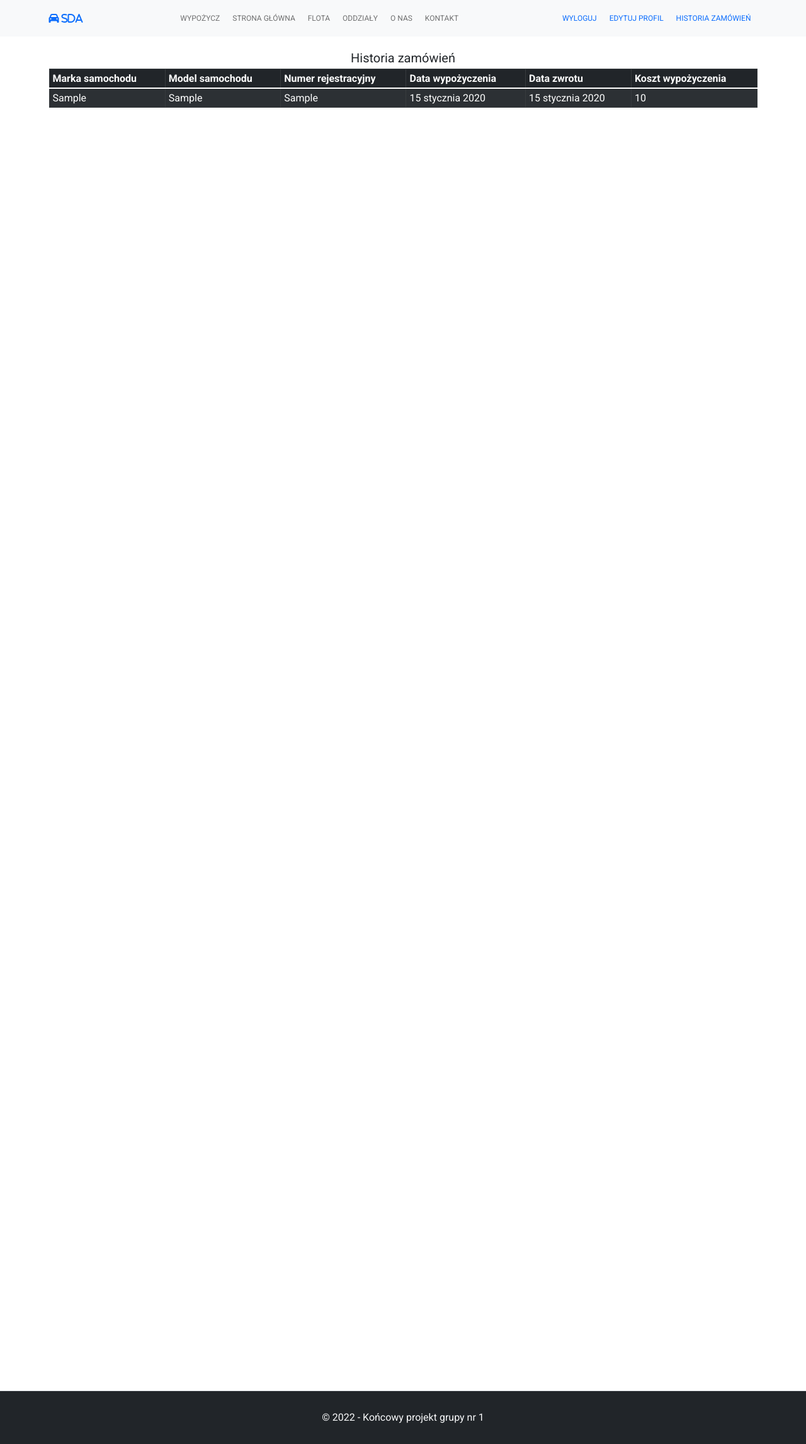
After one commit to sda-project-group/car-rent, a Django app: page /carrent/order-history/ in a window 1280 px wide. The commit adds this page. Shown: the whole page at 63% size. Run offline with Django 4.2, Linux system fonts and the light colour scheme; a user stored in the database is signed in; tables that the repository leaves empty hold one stand-in row (values such as "Sample post"); some libraries are stand-ins or nearby versions.

Commit message:
History order for user

```diff
--- a/carrent/carrent/settings.py
+++ b/carrent/carrent/settings.py
@@ -107,7 +107,7 @@ AUTH_USER_MODEL = 'carrentapp.UserCustom'
 # Internationalization
 # https://docs.djangoproject.com/en/4.0/topics/i18n/
 
-LANGUAGE_CODE = 'en-us'
+LANGUAGE_CODE = 'pl-pl'
 
 TIME_ZONE = 'Europe/Warsaw'
 
--- a/carrent/carrentapp/forms.py
+++ b/carrent/carrentapp/forms.py
@@ -60,11 +60,10 @@ class LoginForm(AuthenticationForm):
                                                                  'id': 'password',
                                                                  'name': 'password',
                                                                  }))
-    remember_me = forms.BooleanField(required=False)
 
     class Meta:
         model = User
-        fields = ['username', 'password', 'remember_me']
+        fields = ['username', 'password']
 
 
 class RegistrationForm(UserCreationForm):
--- a/carrent/carrentapp/templates/carrentapp/base.html
+++ b/carrent/carrentapp/templates/carrentapp/base.html
@@ -16,26 +16,6 @@
 </head>
 <body>
 <div id="header">
-<!--    <nav class="navbar sticky-top navbar-light bg-#aaaaaa">-->
-<!--      <div class="container-sm">-->
-<!--        <a class="navbar-brand" href="#">Strona główna</a>-->
-<!--        <a class="btn btn-primary" data-bs-toggle="collapse" href="#collapseExample" role="button" aria-expanded="false" aria-controls="collapseExample">-->
-<!--            Oferta</a>-->
-<!--        <a class="btn btn-primary" data-bs-toggle="collapse" href="#collapseExample" role="button" aria-expanded="false" aria-controls="collapseExample">-->
-<!--            Wynajem</a>-->
-<!--        <a href="{% url 'car_list' %}" class="btn btn-primary" role="button">Flota </a>-->
-<!--        <a class="btn btn-primary" data-bs-toggle="collapse" href="#collapseExample" role="button" aria-expanded="false" aria-controls="collapseExample">-->
-<!--            O nas</a>-->
-<!--        <a class="btn btn-primary" data-bs-toggle="collapse" href="#collapseExample" role="button" aria-expanded="false" aria-controls="collapseExample">-->
-<!--            Kontakt</a>-->
-<!--          {% if request.user.is_authenticated %}-->
-<!--            <a href="{% url 'logout' %}" class="btn btn-primary">Wyloguj</a>-->
-<!--            <a href="{% url 'user-profile' %}" class="btn btn-primary">Edytuj profil</a>-->
-<!--          {% else %}-->
-<!--            <a href="{% url 'login' %}" class="btn btn-primary">Zaloguj</a>-->
-<!--          {% endif %}-->
-<!--        </div>-->
-<!--    </nav>-->
 
         <nav class="navbar navbar-expand-lg navbar-light bg-light py-4 fixed-top">
         <div class="container">
@@ -46,7 +26,7 @@
           <div class="collapse navbar-collapse" id="navbarNavAltMarkup">
             <div class="navbar-nav ms-auto me-auto">
                 {% if request.user.is_authenticated %}
-                 <a class="nav-link px-lg-3" href="#wyszukiwanie">Wypożycz</a>
+                 <a class="nav-link px-lg-3" href="{% url 'car_list' %}">Wypożycz</a>
                 {% else %}
                 <a class="nav-link px-lg-3" href="{% url 'login' %}">Wypożycz</a>
                 {% endif %}
@@ -60,6 +40,7 @@
                 {% if request.user.is_authenticated %}
                  <a class="nav-link" href="{% url 'logout' %}">Wyloguj</a>
                  <a class="nav-link" href="{% url 'user-profile' %}">Edytuj profil</a>
+                <a class="nav-link" href="{% url 'order_history' %}">Historia zamówień</a>
                 {% else %}
             <a class="navbar-brand" href="{% url 'login' %}"><i class="bi bi-people-fill orange-color"></i></a>
                 {% endif %}
@@ -105,9 +86,7 @@
   <footer class="bg-dark text-light border-top">
     <p class="text-center mb-0 py-5">&copy; 2022 - Końcowy projekt grupy nr 1</p>
   </footer>
-<!-- <div id="footer"> -->
-<!-- (c) 2022 - Końcowy projekt grupy nr 1 -->
-<!-- </div> -->
+
 
 
     <!-- jQuery first, then Popper.js, then Bootstrap JS -->
--- a/carrent/carrentapp/templates/carrentapp/car_detail.html
+++ b/carrent/carrentapp/templates/carrentapp/car_detail.html
@@ -44,6 +44,8 @@ table, th, td {
 
     </table>
     <a id="orderbutton" href="{% url 'order' car.id %}" class="btn btn-primary">Rezerwuj</a>
+
 </div>
-
+<div style="height:100vh"></div>
+</div>
 {% endblock %}
--- a/carrent/carrentapp/templates/carrentapp/car_list.html
+++ b/carrent/carrentapp/templates/carrentapp/car_list.html
@@ -29,4 +29,6 @@
     </div>
     {% endfor %}
 
+<div style="height:150vh"></div>
+</div>
 {% endblock %}
--- a/carrent/carrentapp/templates/carrentapp/contact.html
+++ b/carrent/carrentapp/templates/carrentapp/contact.html
@@ -1,8 +1,9 @@
 {% extends 'carrentapp/base.html' %}
 
 {% block section_one %}
+<div style="height:25vh"></div>
+
     <section id="contact" class="contact bg-dark text-light py-5">
-
           <div class="col-lg-12 mt-4 m-lg-0 contact-info">
             <h3>Adres:</h3>
             <p class="orange-color">SDA Wypożyczalnia</p>
@@ -14,6 +15,6 @@
       </div>
     </section>
 
-<div style="height:200vh"></div>
+<div style="height:100vh"></div>
 </div>
 {% endblock %}
--- a/carrent/carrentapp/templates/carrentapp/logout.html
+++ b/carrent/carrentapp/templates/carrentapp/logout.html
@@ -1,6 +1,7 @@
 {% extends 'carrentapp/base.html' %}
 {% block title %}Wyloguj{% endblock title %}
 {% block section_one %}
+
     <div class="row justify-content-center">
         <div class="card" style="width: 18rem;">
         <div class="card-body">
@@ -9,6 +10,10 @@
         </div>
     </div>
  </div>
+
+
+
+
 <div style="height:200vh"></div>
 </div>
 {% endblock %}
--- /dev/null
+++ b/carrent/carrentapp/templates/carrentapp/order_history.html
@@ -0,0 +1,60 @@
+{% extends 'carrentapp/base.html' %}
+
+{% block section_one %}
+
+<div class="container h-100 d-flex flex-column align-items-center text-dark text-center">
+  <h2>Historia zamówień</h2>
+<table class="table table-responsive table-bordered table-hover table-striped table-dark">
+    <thead>
+    <tr>
+      <th scope="col">Marka samochodu</th>
+      <th scope="col">Model samochodu</th>
+      <th scope="col">Numer rejestracyjny</th>
+      <th scope="col">Data wypożyczenia</th>
+      <th scope="col">Data zwrotu</th>
+      <th scope="col">Koszt wypożyczenia</th>
+    </tr>
+    </thead>
+    <body>
+
+        {%  for order in order_actual  %}
+       <tr class="table-success">
+         <td> {{ order.car_brand }}  </td>
+         <td> {{ order.car_model }}  </td>
+         <td> {{ order.car_plate_nr }}  </td>
+         <td> {{ order.start_date }}  </td>
+         <td> {{ order.return_date }}  </td>
+         <td> {{ order.rent_cost }}  </td>
+       </tr>
+        {% endfor %}
+
+        {%  for order in order_old  %}
+       <tr>
+         <td> {{ order.car_brand }}  </td>
+         <td> {{ order.car_model }}  </td>
+         <td> {{ order.car_plate_nr }}  </td>
+         <td> {{ order.start_date }}  </td>
+         <td> {{ order.return_date }}  </td>
+         <td> {{ order.rent_cost }}  </td>
+       </tr>
+    {% endfor %}
+
+        {%  for order in order_future  %}
+       <tr>
+         <td> {{ order.car_brand }}  </td>
+         <td> {{ order.car_model }}  </td>
+         <td> {{ order.car_plate_nr }}  </td>
+         <td> {{ order.start_date }}  </td>
+         <td> {{ order.return_date }}  </td>
+         <td> {{ order.rent_cost }}  </td>
+       </tr>
+    {% endfor %}
+
+    </body>
+
+</table>
+</div>
+
+<div style="height:150vh"></div>
+</div>
+{% endblock %}
--- a/carrent/carrentapp/templates/carrentapp/password_change.html
+++ b/carrent/carrentapp/templates/carrentapp/password_change.html
@@ -72,6 +72,6 @@
             </div>
         </div>
     </div>
-<div style="height:200vh"></div>
+<div style="height:100vh"></div>
 </div>
 {% endblock %}
--- a/carrent/carrentapp/urls.py
+++ b/carrent/carrentapp/urls.py
@@ -8,6 +8,7 @@ from .forms import LoginForm
 from .views import CustomLoginView, RegisterView, profile_view, ChangePasswordView, base_test_view, CreateOrderView, \
     OrderConfirmView
 from .models import Car
+from . import views
 
 urlpatterns = [
     path('base-test/', base_test_view, name='zalogowany'),
@@ -24,5 +25,6 @@ urlpatterns = [
     path('aboutus', TemplateView.as_view(template_name='carrentapp/about.html'), name='about'),
     path('order/<int:pk>/', CreateOrderView.as_view(), name='order'),
     path('order-confirm/<int:pk>/', OrderConfirmView.as_view(), name='order_confirm'),
+    path('order-history/', views.order_history_view, name='order_history')
 ]
 urlpatterns += static(settings.MEDIA_URL, document_root=settings.MEDIA_ROOT)
--- a/carrent/carrentapp/views.py
+++ b/carrent/carrentapp/views.py
@@ -7,6 +7,8 @@ from django.shortcuts import render, redirect
 from django.urls import reverse_lazy, reverse
 from django.views import View
 from django.views.generic import CreateView, DeleteView
+import datetime
+
 
 from .forms import LoginForm, RegistrationForm, UpdateUserForm
 from .models import BasePrice, Car, Order
@@ -20,16 +22,7 @@ class CustomLoginView(LoginView):
     form_class = LoginForm
 
     def get_success_url(self):
-        #tu musimy wpisać, gdzie chcemy być przekierowani po zalogowaniu - tymczasowo strona główna
-        return reverse('zalogowany')
-
-    def form_valid(self, form):
-        remember_me = form.cleaned_data.get('remember_me')
-
-        if not remember_me:
-            self.request.session.set_expiry(0)
-            self.request.session.modified = True
-        return super(CustomLoginView, self).form_valid(form)
+        return reverse('main')
 
 
 class RegisterView(View):
@@ -47,7 +40,7 @@ class RegisterView(View):
         if form.is_valid():
             form.save()
 
-            return redirect(to='zalogowany')
+            return redirect(to='main')
 
         return render(request, self.template_name, {'form': form})
 
@@ -70,8 +63,7 @@ def profile_view(request):
 class ChangePasswordView(SuccessMessageMixin, PasswordChangeView):
     template_name = 'carrentapp/password_change.html'
     success_message = "Hasło zostało zmienione"
-    #adres przekierowania - do zmiany
-    success_url = reverse_lazy('zalogowany')
+    success_url = reverse_lazy('main')
 
 
 class CreateOrderView(CreateView):
@@ -93,3 +85,11 @@ class OrderConfirmView(DeleteView):
 
     def get_success_url(self):
         return reverse('car_detail', args=[self.object.car.id])
+
+
+def order_history_view(request):
+    order_old = Order.objects.filter(client=request.user).order_by('return_date').filter(return_date__lt=datetime.date.today())
+    order_actual = Order.objects.filter(client=request.user).order_by('return_date').filter(start_date__lte=datetime.date.today()).filter(return_date__gte=datetime.date.today())
+    order_future = Order.objects.filter(client=request.user).order_by('return_date').filter(start_date__gt=datetime.date.today())
+    context = {'order_old': order_old, 'order_actual': order_actual, 'order_future': order_future}
+    return render(request, "carrentapp/order_history.html", context)
```
Also changed, not shown: carrent/carrentapp/templates/carrentapp/about.html (+7 -2 lines), carrent/carrentapp/templates/carrentapp/profile.html (+7 -2 lines).
